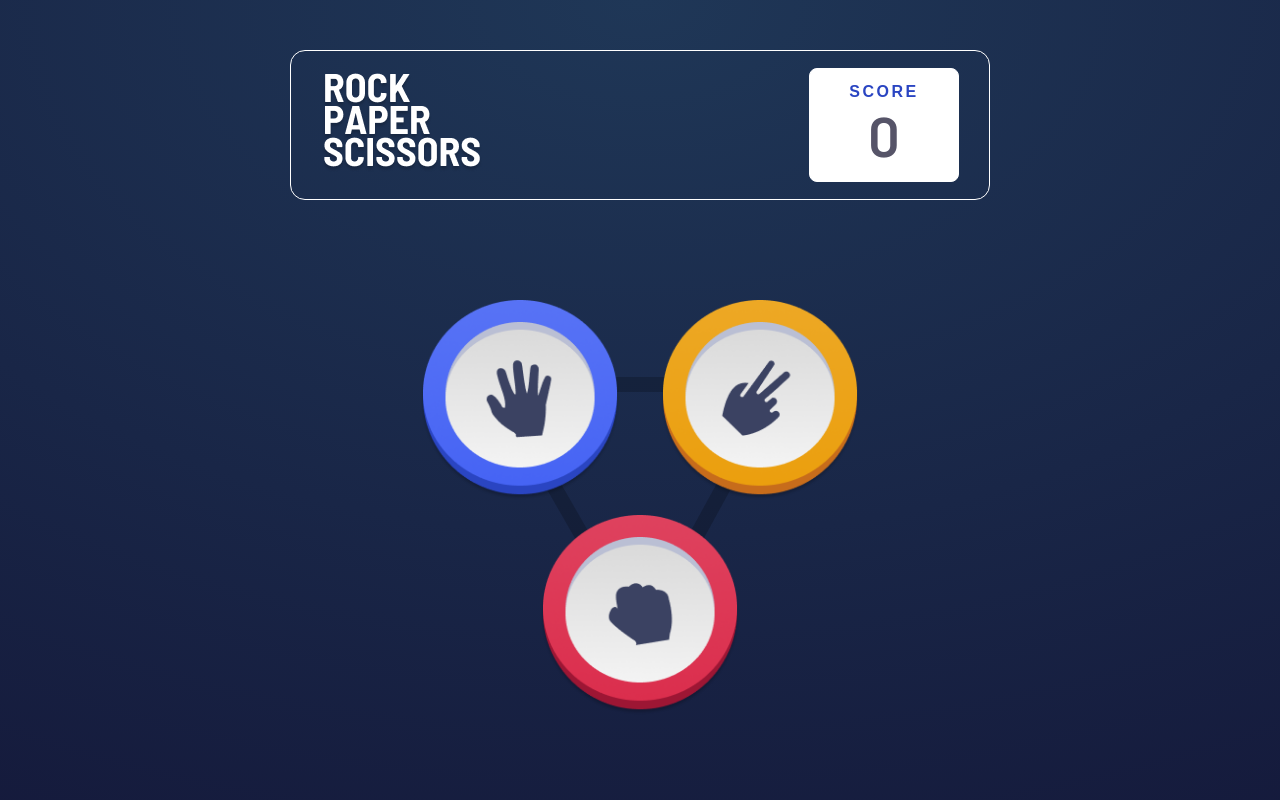
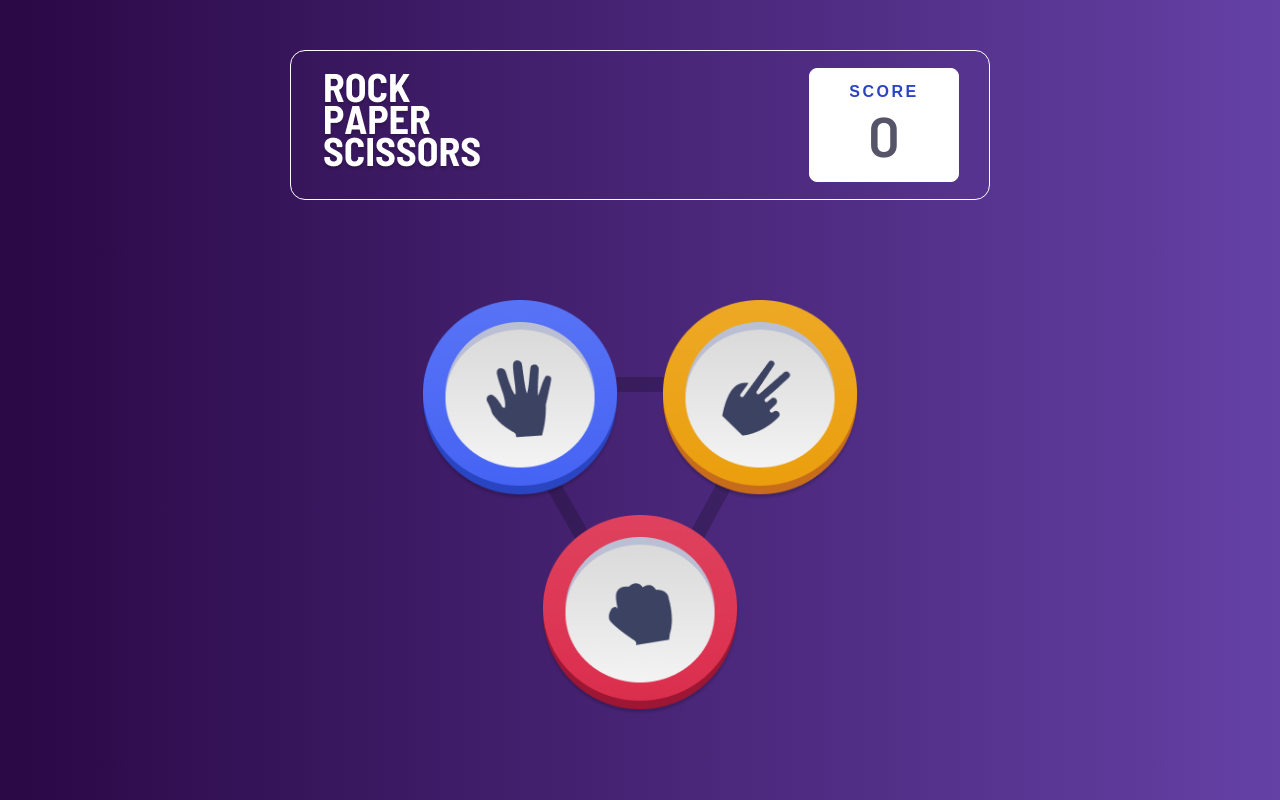
Before and after one commit to Coder-IsiahJones/RockPaperScissors, a plain HTML site: page index.html in a window 1280 px wide. Drawn offline with Linux system fonts and the light colour scheme.

```diff
--- a/css/style.css
+++ b/css/style.css
@@ -23,9 +23,12 @@ body {
     align-items: center;
     width: 100vw;
     height: 100vh;
-    background: radial-gradient(134.34% 134.34% at 50% 0%,
-            #1f3757 0%,
-            #131537 100%);
+    background: #6441A5;
+    /* fallback for old browsers */
+    background: -webkit-linear-gradient(to right, #2a0845, #6441A5);
+    /* Chrome 10-25, Safari 5.1-6 */
+    background: linear-gradient(to right, #2a0845, #6441A5);
+    /* W3C, IE 10+/ Edge, Firefox 16+, Chrome 26+, Opera 12+, Safari 7+ */
 }
 
 .scoreboard {
@@ -54,6 +57,8 @@ body {
     flex-direction: column;
     justify-content: center;
     align-items: center;
+    margin-bottom: 1rem;
+    margin-top: 1rem;
 }
 
 .score h1 {
```
